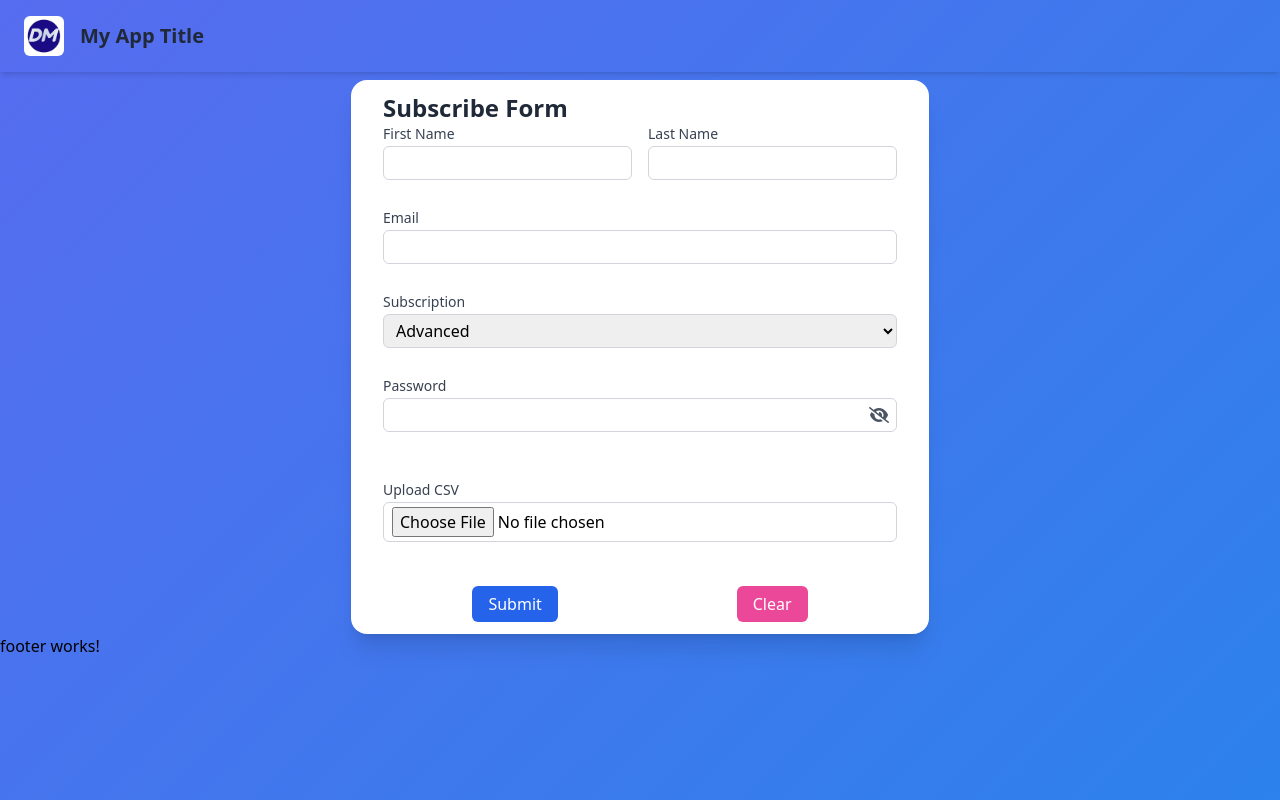
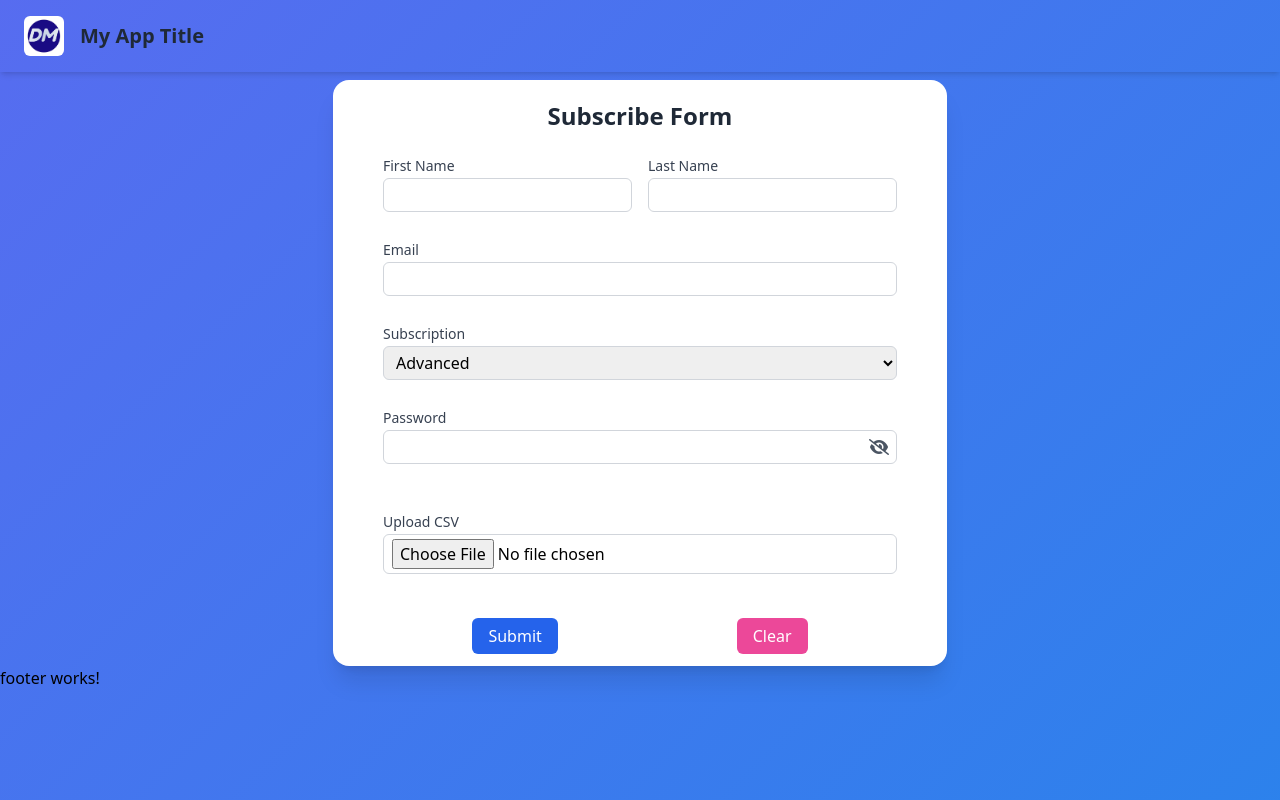
Before and after one commit to duvan-23/frontend-code-challenge, an Angular app: page / in a window 1280 px wide. Built offline with nearby package versions, Linux system fonts and the light colour scheme.

Commit message:
center form container for improved layout and alignment

```diff
--- a/src/app/layout/layout.html
+++ b/src/app/layout/layout.html
@@ -1,7 +1,7 @@
-<div class="min-h-screen  animated-gradient">
+<div class="  animated-gradient min-h-screen">
   <div class="flex flex-col items-center w-full mx-auto ">
     <app-header class="w-full"/>
-    <main class="mt-2 w-full flex justify-center">
+    <main class="mt-2 max-w-screen-lg w-full ">
       <router-outlet />
     </main>
     <app-footer class="w-full"/>
--- a/src/app/pages/home/home.html
+++ b/src/app/pages/home/home.html
@@ -1,8 +1,8 @@
 <div
-  class=" flex items-center justify-center "
+  class=" flex items-center justify-center w-full"
 >
-  <div class="bg-white shadow-xl rounded-2xl w-full max-w-2xl px-8 py-3 space-y-6">
-    <h2 class="text-2xl font-semibold text-gray-800">Subscribe Form</h2>
+  <div class="flex flex-col items-center justify-center bg-white shadow-xl rounded-2xl w-full md:w-[60%]  px-8 py-3 space-y-6">
+    <h2 class="text-2xl font-semibold text-gray-800 mt-2">Subscribe Form</h2>
     <app-form></app-form>
   </div>
 </div>
```
